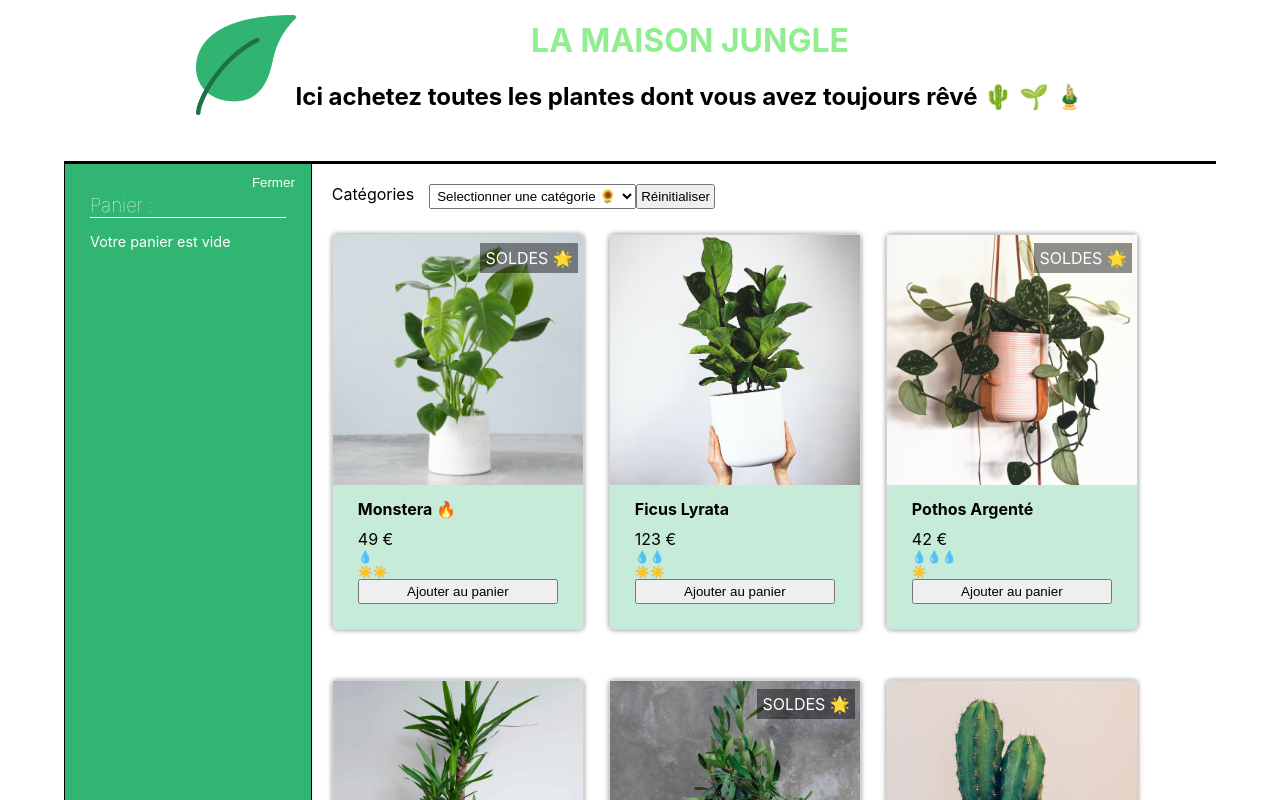
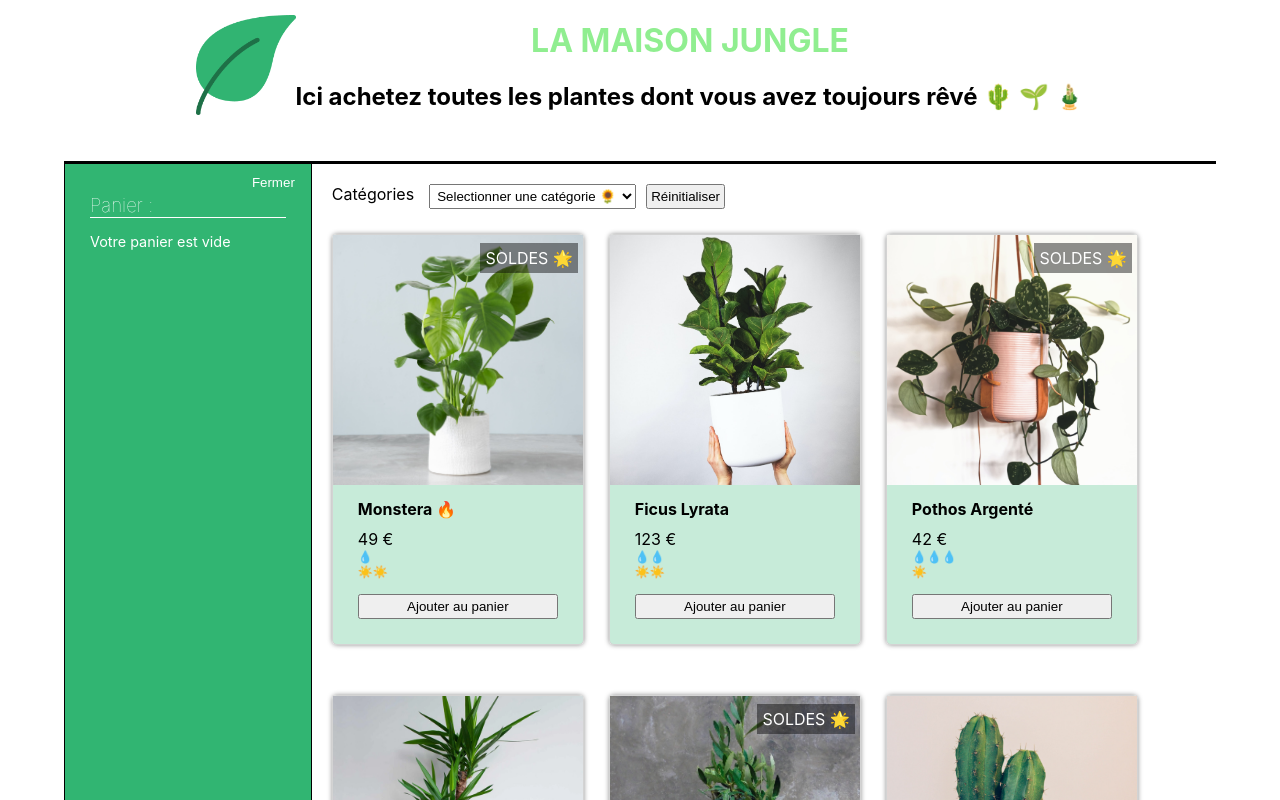
Before and after one commit to JyjyStudio/sandbox, a React (Create React App) app in the folder jungle-store/: page / in a window 1280 px wide. Shown: the top 800 px of the page. Built offline with nearby package versions, Linux system fonts and the light colour scheme.

Commit message:
clean code

```diff
--- a/jungle-store/src/components/Card.js
+++ b/jungle-store/src/components/Card.js
@@ -41,7 +41,7 @@ const Card = ({ name, cover, isSpecialOffer, isBestSale, price, water, light, ca
 				<span className="price">{price} €</span>
 				<CareScale careType="water" scaleValue={water} />
 				<CareScale careType="light" scaleValue={light} />
-				<Button center large mt15 cursorPointer onClick={addToCart}>
+				<Button large margin='15px 0 0 0' cursorPointer onClick={addToCart}>
 					Ajouter au panier
 				</Button>
 			</div>
@@ -62,7 +62,7 @@ Card.propTypes = {
 	setIsOpen : PropTypes.func.isRequired
 }
 Card.defaultProps = {
-    name : 'Plante',
+    name : 'Titre de la plante',
 	cover : '',
 	isSpecialOffer : false,
 	isBestSale : false,
--- a/jungle-store/src/components/Cart.js
+++ b/jungle-store/src/components/Cart.js
@@ -41,7 +41,7 @@ const Cart = ({ cart, updateCart, isOpen, setIsOpen }) => {
                         {cart.length ? (
                             <React.StrictMode>
                                 <span className='total'>Total : { totalPrice } €</span>
-                                <Button mt20 cursorPointer  onClick={() => emptyCart()}>Vider le panier</Button>
+                                <Button margin='20px 0 0 0' cursor='pointer' display='block' onClick={() => emptyCart()}>Vider le panier</Button>
                             </React.StrictMode>
                         )
                         : <span className='empty-cart-msg'>Votre panier est vide</span>}
--- a/jungle-store/src/components/Categories.js
+++ b/jungle-store/src/components/Categories.js
@@ -37,7 +37,7 @@ const Categories = ({ productList, setProductList }) => {
 					</option>
 				))}
 			</select>
-			<Button centerMobile ml10 cursorPointer onClick={resetCategory}>
+			<Button centerMobile margin='0 0 0 10px' cursor='pointer' onClick={resetCategory}>
 				Réinitialiser
 			</Button>
 		</CategoryContainer>
```
